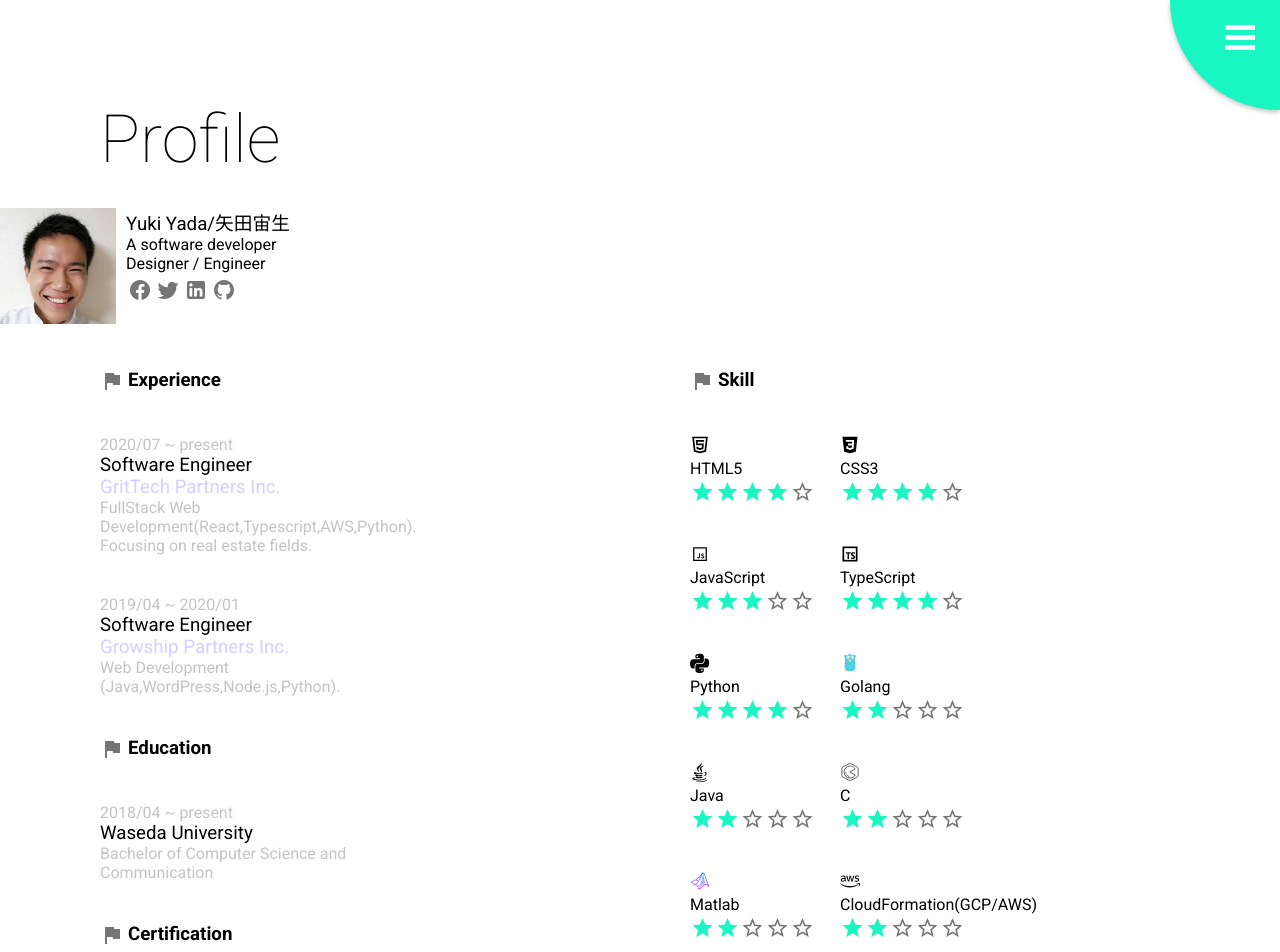
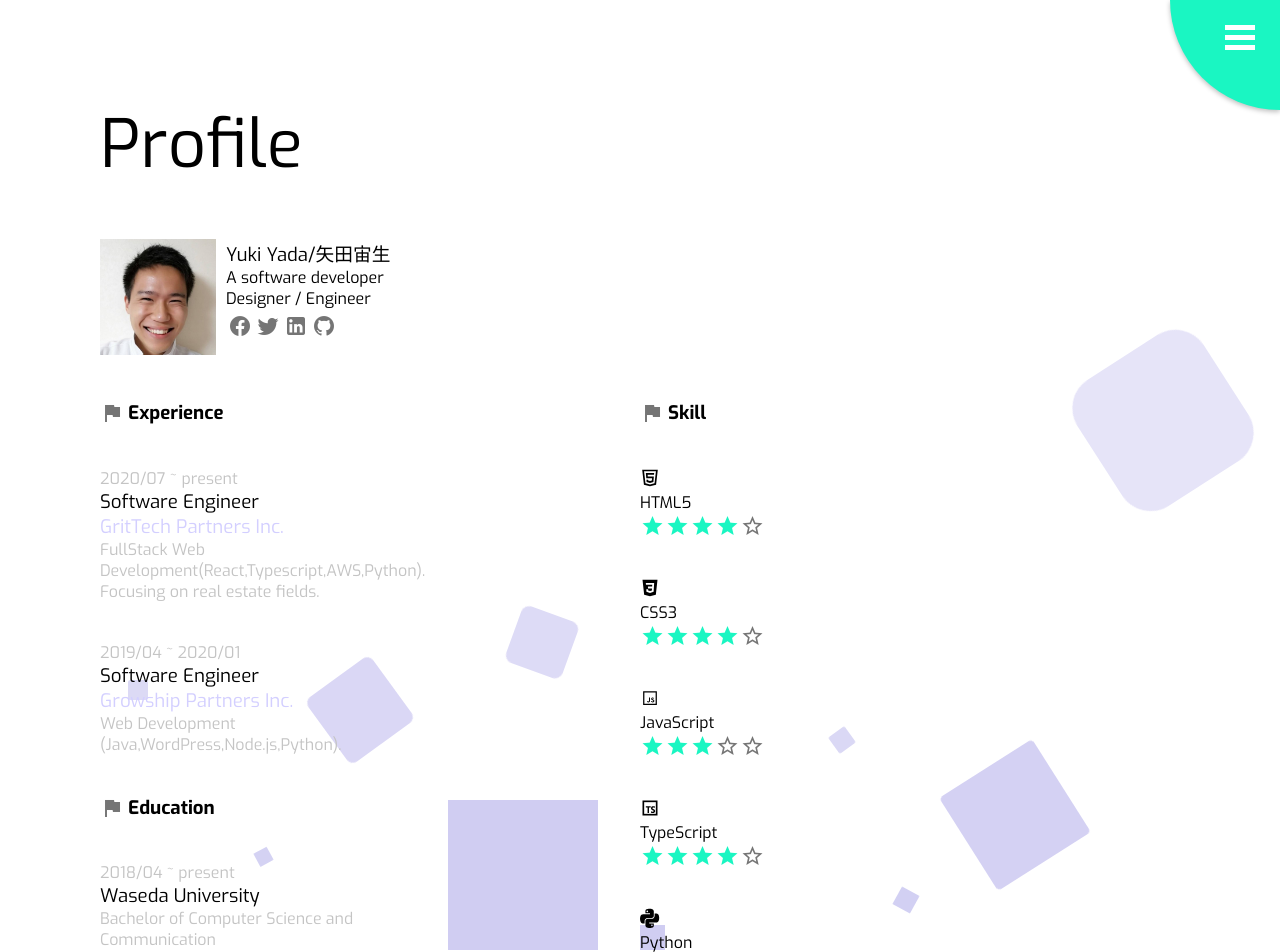
Before and after one commit to YadaYuki/portfolio_me, a Vue app: page /profile in a window 1280 px wide. Shown: the top 952 px of the page. Built offline with nearby package versions, Linux system fonts and the light colour scheme.

Commit message:
add animation

```diff
--- a/public/index.html
+++ b/public/index.html
@@ -1,5 +1,6 @@
 <!DOCTYPE html>
 <html lang="en">
+
 <head>
   <meta charset="utf-8">
   <meta http-equiv="X-UA-Compatible" content="IE=edge">
@@ -8,13 +9,30 @@
   <title><%= htmlWebpackPlugin.options.title %></title>
   <link rel="stylesheet" href="https://fonts.googleapis.com/css?family=Roboto:100,300,400,500,700,900">
   <link rel="stylesheet" href="https://cdn.jsdelivr.net/npm/@mdi/font@latest/css/materialdesignicons.min.css">
+  <link rel="stylesheet" href="style.css">
   <!-- TODO:Add Meta for SEO -->
 </head>
+
 <body>
   <noscript>
-      <strong>We're sorry but <%= htmlWebpackPlugin.options.title %> doesn't work properly without JavaScript enabled. Please enable it to continue.</strong>
+    <strong>We're sorry but <%= htmlWebpackPlugin.options.title %> doesn't work properly without JavaScript enabled.
+      Please enable it to continue.</strong>
   </noscript>
   <div id="app"></div>
   <!-- built files will be auto injected -->
+  <!-- Background Animation -->
+  <ul class="circles">
+    <li></li>
+    <li></li>
+    <li></li>
+    <li></li>
+    <li></li>
+    <li></li>
+    <li></li>
+    <li></li>
+    <li></li>
+    <li></li>
+  </ul>
 </body>
+
 </html>
--- a/public/style.css
+++ b/public/style.css
@@ -1,7 +1,123 @@
+@import url('https://fonts.googleapis.com/css?family=Exo:400,700');
+
+
 html, body {
+    background-color: rgba(255,255,255,0);
+    font-family: 'Exo', sans-serif;
+    width: 100%;
+    height: auto;
     margin: 0;
-    padding: 0;
-    background-color: #fff;
-    font-family: 'Roboto', sans-serif;
-    overflow: hidden;
 }
+
+#app{
+width: 100%;
+}
+
+.circles {
+    position: fixed;
+    top: 0;
+    left: 0;
+    width: 100%;
+    height: 100vh;
+    z-index: -100;
+  }
+
+  .circles li {
+    position: absolute;
+    display: block;
+    list-style: none;
+    width: 20px;
+    height: 20px;
+    background: rgba(20, 8, 190, 0.2);
+    animation: animate 25s linear infinite;
+    bottom: -150px;
+  }
+
+  .circles li:nth-child(1) {
+    left: 25%;
+    width: 80px;
+    height: 80px;
+    animation-delay: 0s;
+  }
+
+  .circles li:nth-child(2) {
+    left: 10%;
+    width: 20px;
+    height: 20px;
+    animation-delay: 2s;
+    animation-duration: 12s;
+  }
+
+  .circles li:nth-child(3) {
+    left: 70%;
+    width: 20px;
+    height: 20px;
+    animation-delay: 4s;
+  }
+
+  .circles li:nth-child(4) {
+    left: 40%;
+    width: 60px;
+    height: 60px;
+    animation-delay: 0s;
+    animation-duration: 18s;
+  }
+
+  .circles li:nth-child(5) {
+    left: 65%;
+    width: 20px;
+    height: 20px;
+    animation-delay: 0s;
+  }
+
+  .circles li:nth-child(6) {
+    left: 75%;
+    width: 110px;
+    height: 110px;
+    animation-delay: 3s;
+  }
+
+  .circles li:nth-child(7) {
+    left: 35%;
+    width: 150px;
+    height: 150px;
+    animation-delay: 7s;
+  }
+
+  .circles li:nth-child(8) {
+    left: 50%;
+    width: 25px;
+    height: 25px;
+    animation-delay: 15s;
+    animation-duration: 45s;
+  }
+
+  .circles li:nth-child(9) {
+    left: 20%;
+    width: 15px;
+    height: 15px;
+    animation-delay: 2s;
+    animation-duration: 35s;
+  }
+
+  .circles li:nth-child(10) {
+    left: 85%;
+    width: 150px;
+    height: 150px;
+    animation-delay: 0s;
+    animation-duration: 11s;
+  }
+
+  @keyframes animate {
+    0% {
+      transform: translateY(0) rotate(0deg);
+      opacity: 1;
+      border-radius: 0;
+    }
+
+    100% {
+      transform: translateY(-1000px) rotate(720deg);
+      opacity: 0;
+      border-radius: 50%;
+    }
+  }
--- a/src/App.vue
+++ b/src/App.vue
@@ -11,8 +11,9 @@ export default {
 };
 </script>
 <style>
-#app{
-  margin-bottom: 100px;
-  font-family:"Roboto", sans-serif;
+#app {
+  padding-bottom: 100px;
+  background-color:rgba(255,255,255,0);
 }
+
 </style>
--- a/src/assets/data/project.json
+++ b/src/assets/data/project.json
@@ -16,8 +16,8 @@
         "tool": "Gatsby(React),Serverless(Typescript),AWS,",
         "role": "Serverside API,Frontend development. Performance Tuning(Frontend)",
         "description": "Internship Experience. Media site for real estate investment(Stock Price,News,Nav...etc). ",
-        "git_link": "https://github.com/YadaYuki/effectivest-api",
-        "site_link": "http://www.effectivest.com/"
+        "git_link": "#",
+        "site_link": "#"
     },
     {
         "id": 3,
--- a/src/components/global/Menu.vue
+++ b/src/components/global/Menu.vue
@@ -1,5 +1,5 @@
 <template>
-  <div>
+  <div class="menu_wrapper">
     <input type="checkbox" id="menu-toggle" />
     <label for="menu-toggle"></label>
     <ul id="menu">
@@ -23,7 +23,7 @@
   text-transform: uppercase;
   text-align: center;
   list-style: none;
-    transition: .5s ease;
+  transition: 0.5s ease;
   outline: 0;
 }
 
@@ -34,12 +34,13 @@
   background: #fff;
   width: 30px;
   height: 5px;
-    transition: .2s ease;
+  transition: 0.2s ease;
   cursor: pointer;
   z-index: 11;
 }
 
-a:hover,a:focus{
+a:hover,
+a:focus {
   color: #333;
 }
 a {
@@ -49,6 +50,7 @@ a {
 
 li {
   @include menuitem_style();
+  opacity: 0;
 }
 
 label {
@@ -75,7 +77,7 @@ label:before {
 #menu-toggle:checked + label:before {
   width: 40px;
   transform: rotate(45deg) translateX(-5px);
-  transition: transform .2s ease;
+  transition: transform 0.2s ease;
 }
 /* メニューの上 */
 #menu-toggle:checked + label:after {
@@ -83,36 +85,47 @@ label:before {
   /* TODO:なぜ,3.5pxにしたのか. */
   top: 3.5px;
   transform: rotate(-45deg) translateX(-5px);
-  transition: transform .2s ease;
+  transition: transform 0.2s ease;
 }
 
 #menu {
   position: fixed;
-    right:0;
-    top:0;
-    margin: 0; padding: 0;
+  right: 0;
+  top: 0;
   width: 110px;
   height: 110px;
-    background-color: #1AF6C2;
+  background-color: #1af6c2;
   border-bottom-left-radius: 100%;
-    box-shadow: 0 2px 5px rgba(0,0,0,0.26);
-    transition: .5s ease;
+  box-shadow: 0 2px 5px rgba(0, 0, 0, 0.26);
+  transition: 0.5s ease;
   z-index: 10;
 }
 
 #menu-toggle:checked + label + #menu {
-  animation: checked-anim 1s ease both;
+  animation: checked-anim-wrapper 1s ease both;
   z-index: 10;
 }
 #menu-toggle:not(:checked) + label + #menu li {
+  // cursorがあたったときに,矢印から手に変化しないようにする
   pointer-events: none;
   opacity: 0;
   z-index: -1;
 }
-@keyframes checked-anim {
+#menu-toggle:checked + label + #menu li {
+  animation: checked-anim-text 1s ease both;
+}
+@keyframes checked-anim-text {
   50% {
-    width: 5000px;
-    height: 5000px;
+    opacity: 0;
+  }
+  100% {
+    opacity: 1;
+  }
+}
+@keyframes checked-anim-wrapper {
+  50% {
+    width: 2000px;
+    height: 2000px;
     z-index: 10;
   }
   100% {
--- a/src/components/page/Home.vue
+++ b/src/components/page/Home.vue
@@ -2,7 +2,7 @@
   <div>
     <Menu />
     <div class="home_line">
-      <h1>Welcom to <br> Yuki Yada's Portfolio</h1>
+      <h1>Welcome to <br> Yuki Yada's Portfolio</h1>
     </div>
   </div>
 </template>
@@ -19,8 +19,9 @@ export default {
 </script>
 <style lang="scss" scoped>
 .home_line {
-  margin-top: calc(35vh);
-  margin-left:100px;
+  margin-top: 35vh;
+  width:100%;
+  text-align: center;
   h1{
     line-height: 2em;
   }
@@ -31,18 +32,14 @@ export default {
     height: 0.03em;
     background-color: #0c5eff;
     animation: SlideIn 2s;
-    animation-timing-function: ease-in-out;
+    animation-timing-function: ease;
     opacity: 0;
   }
 }
 @keyframes SlideIn {
   0% {
-    opacity: 0;
-    transform: translateX(-100vh);
-  }
-  50% {
-    opacity: 0.5;
-    transform: translateX(0);
+    opacity: 1;
+    transform: translateX(-200vh);
   }
   100% {
     opacity: 1;
--- a/src/components/page/Profile.vue
+++ b/src/components/page/Profile.vue
@@ -2,9 +2,8 @@
   <div>
     <Menu />
     <Header title="Profile" />
-
-    <ProfileItem />
     <div class="profile_wrapper">
+      <ProfileItem />
       <div class="content_wrapper">
         <!-- TODO:use Vuetify Col -->
         <div>
@@ -22,18 +21,23 @@
 </template>
 <style lang="scss" scoped>
 .profile_wrapper {
-  margin-left: 100px;
+  margin: 50px 100px 0;
   .content_wrapper {
     display: flex;
     flex-wrap: wrap;
     div {
       width: 50%;
-      min-width: 300px;
     }
     @media screen and (max-width: 500px) {
       justify-content: center;
+      div{
+        width:300px;
+      }
     }
   }
+  @media screen and (max-width: 500px) {
+      margin:0;
+    }
 }
 </style>
 <script>
--- a/src/components/page/Work.vue
+++ b/src/components/page/Work.vue
@@ -35,6 +35,7 @@ export default {
   flex-wrap: wrap;
   @media screen and (max-width: 500px){
      justify-content: center;
+     margin:50px 0 0 ;
   }
 }
 </style>
--- a/src/components/parts/ProfileItem.vue
+++ b/src/components/parts/ProfileItem.vue
@@ -14,16 +14,24 @@
       <!-- TODO:change to for  -->
       <ul>
         <li>
-          <a href="https://www.facebook.com/yuki.yada.904" target="_brank"><v-icon>mdi-facebook</v-icon></a>
+          <a href="https://www.facebook.com/yuki.yada.904" target="_brank"
+            ><v-icon>mdi-facebook</v-icon></a
+          >
         </li>
         <li>
-          <a href="https://twitter.com/YADAYUKI2" target="_brank"><v-icon>mdi-twitter</v-icon></a>
+          <a href="https://twitter.com/YADAYUKI2" target="_brank"
+            ><v-icon>mdi-twitter</v-icon></a
+          >
         </li>
         <li>
-          <a href="https://www.linkedin.com/in/yukiyada/" target="_brank"><v-icon>mdi-linkedin</v-icon></a>
+          <a href="https://www.linkedin.com/in/yukiyada/" target="_brank"
+            ><v-icon>mdi-linkedin</v-icon></a
+          >
         </li>
         <li>
-          <a href="https://github.com/YadaYuki/" target="_brank"><v-icon>mdi-github</v-icon></a>
+          <a href="https://github.com/YadaYuki/" target="_brank"
+            ><v-icon>mdi-github</v-icon></a
+          >
         </li>
       </ul>
     </div>
@@ -32,7 +40,11 @@
 <style lang="scss" scoped>
 .profile_item_wrapper {
   width: 300px;
-  margin-top:30px;
+  margin-top: 30px;
+  margin-left: 0;
+  @media screen and (max-width: 500px) {
+    margin:30px auto 0;
+  }
   display: flex;
   .image_wrapper {
     width: 40%;
@@ -43,19 +55,19 @@
   .description_wrapper {
     width: 60%;
     margin-left: 10px;
-    h3{
-        font-weight: 400;
+    h3 {
+      font-weight: 400;
     }
-    ul{
-        margin-top:5px;
-        list-style: none;
-        display: flex;
-        li{
-            margin:0 2px 0;
-            a{
-                text-decoration: none;
-            }
+    ul {
+      margin-top: 5px;
+      list-style: none;
+      display: flex;
+      li {
+        margin: 0 2px 0;
+        a {
+          text-decoration: none;
         }
+      }
     }
   }
 }
--- a/src/components/parts/ProjectCard.vue
+++ b/src/components/parts/ProjectCard.vue
@@ -36,6 +36,7 @@ export default {
 <style lang="scss" scoped>
 .project_card {
   margin-top: 2em;
+
   width: 300px;
   @media screen and (min-width: 500px) {
     .text_wrapper {
```
Also changed, not shown: 1 other file (tests, documents, lock files or other folders). Lines whose indentation alone changed are shown as unchanged.
